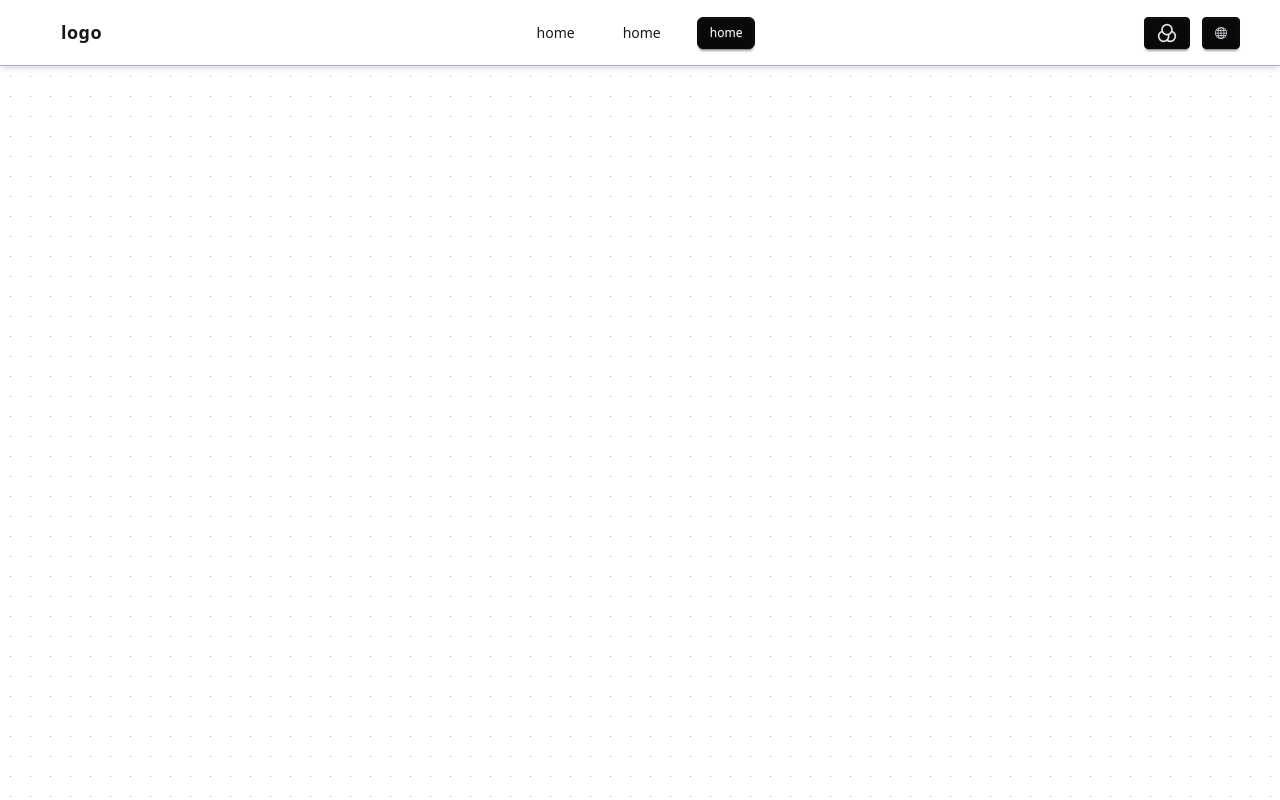
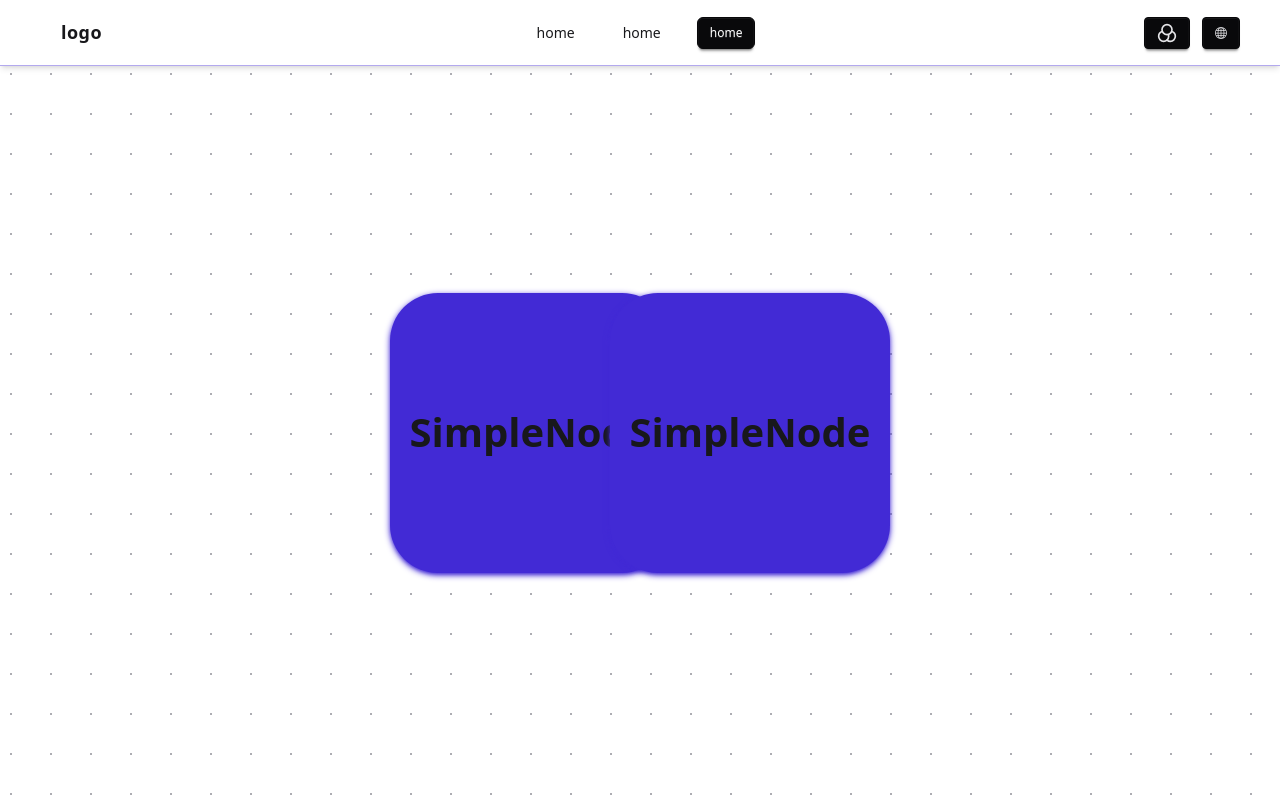
Before and after one commit to Osamaa3mmar/React-Template, a React (Vite) app: page / in a window 1280 px wide. Built offline with nearby package versions, Linux system fonts and the light colour scheme.

Commit message:
add : first custom node

```diff
--- /dev/null
+++ b/src/Components/BoardNodes/SimpleNode.jsx
@@ -0,0 +1,10 @@
+import React from 'react'
+
+export default function SimpleNode({dragging}) {
+    console.log(dragging)
+  return (
+    <div className={`${dragging?"bg-transparent text-primary":"bg-primary"} duration-300  text-xl font-bold shadow rounded-3xl shadow-primary w-[140px] flex items-center justify-center aspect-square `}>
+      SimpleNode
+    </div>
+  )
+}
--- a/src/Pages/HomePage/HomePage.jsx
+++ b/src/Pages/HomePage/HomePage.jsx
@@ -1,14 +1,26 @@
 import { addEdge, applyEdgeChanges, applyNodeChanges, Background, ReactFlow } from '@xyflow/react';
 import React, { useCallback, useState } from 'react'
+import SimpleNode from '../../Components/BoardNodes/SimpleNode';
 const initialNodes = [
-
+  {
+    id: 'node-1',
+    type: 'simple',
+    position: { x: 0, y: 0 },
+    data: { value: 123 },
+  }, {
+    id: 'node-2',
+    type: 'simple',
+    position: { x: 110, y: 0 },
+    data: { value: 123 },
+  },
 ];
 const initialEdges = [];
 export default function HomePage() {
   const [nodes, setNodes] = useState(initialNodes);
   const [edges, setEdges] = useState(initialEdges);
-  console.log(edges)
-  console.log(nodes)
+  const nodeTypes={
+    simple:SimpleNode
+  }
   const onNodesChange = useCallback(
     (changes) => setNodes((nodesSnapshot) => applyNodeChanges(changes, nodesSnapshot)),
     [],
@@ -30,6 +42,7 @@ export default function HomePage() {
         onNodesChange={onNodesChange}
         onEdgesChange={onEdgesChange}
         onConnect={onConnect}
+        nodeTypes={nodeTypes}
         fitView
         attributionPosition={"hidden"} // هذا يخفي توقيع React Flow
 
```
